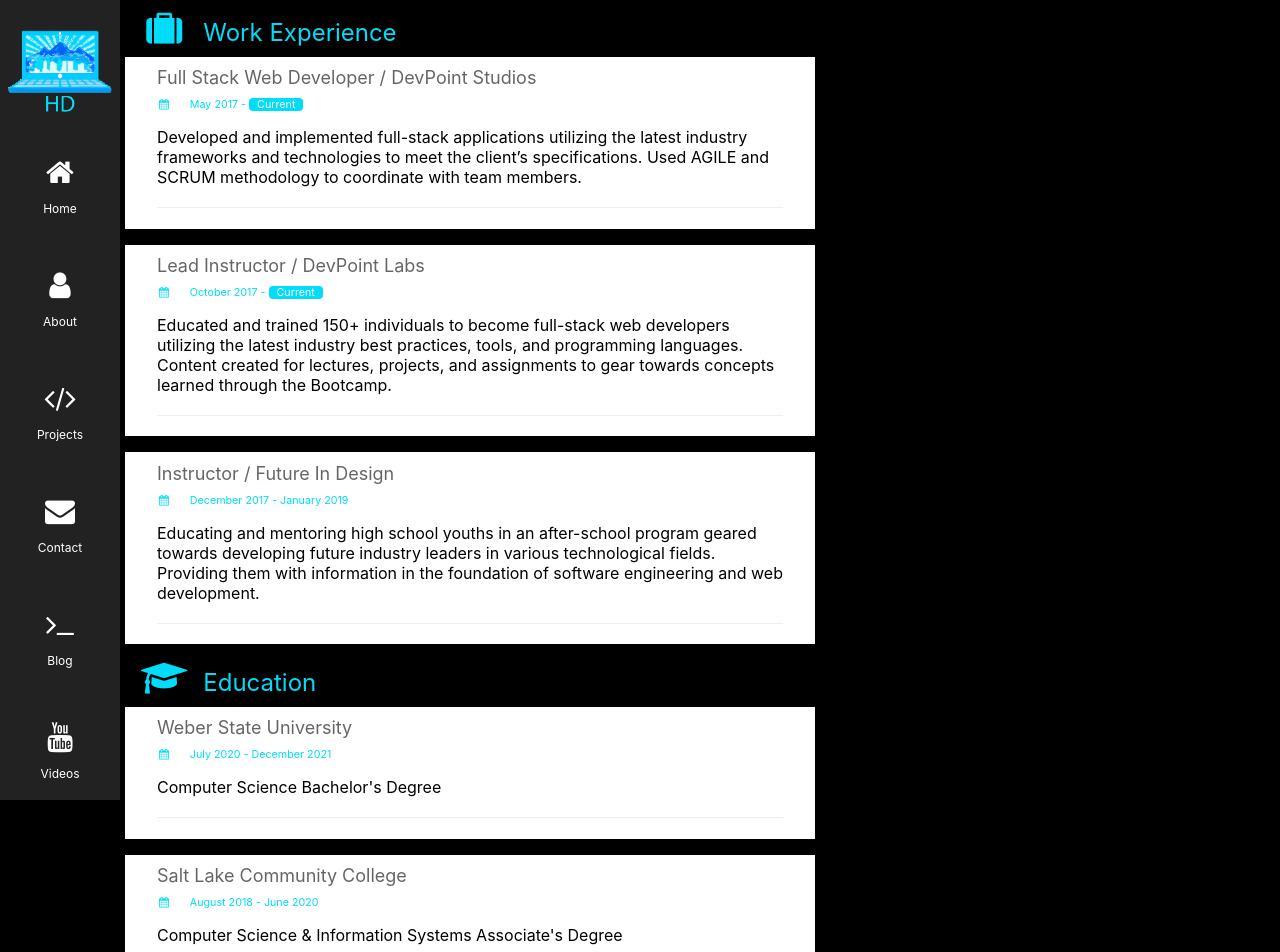
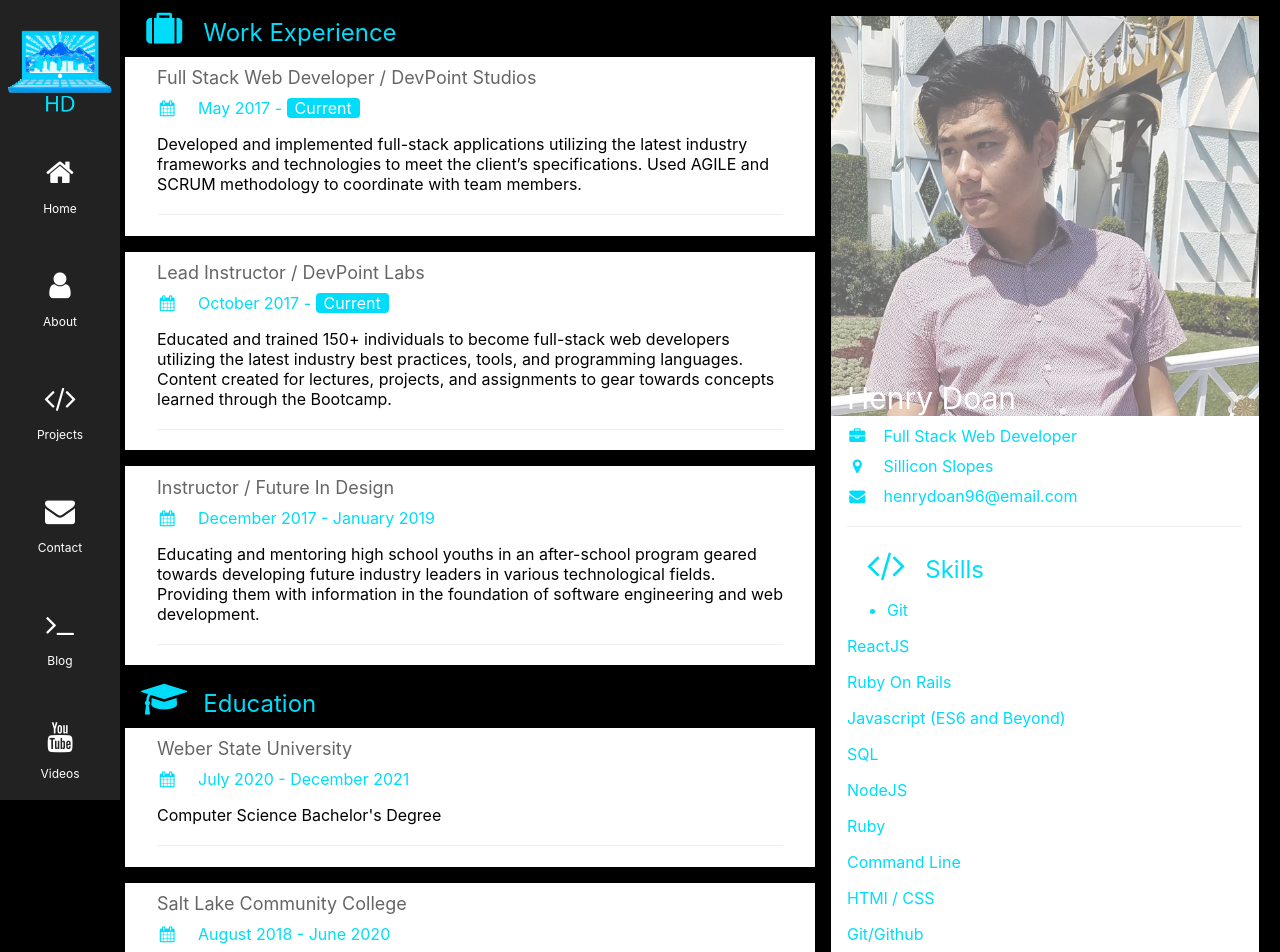
Before and after one commit to henry-doan/hd-site3.0, a React (Create React App) app: page /about in a window 1280 px wide. Shown: the top 952 px of the page. Built offline with nearby package versions, Linux system fonts and the light colour scheme.

Commit message:
skills content

```diff
--- a/src/components/about/About.js
+++ b/src/components/about/About.js
@@ -1,5 +1,6 @@
-import { AboutContainer, AboutLeft, AboutRight, AboutTitle, AboutMainIcon } from "../styled/aboutStyles";
+import { AboutContainer, AboutLeft, AboutRight, AboutTitle, AboutMainIcon, SkillsContainer, AvatarSec, AvatarImg, AvatarText, SkillsSec, DateSec, DateIcon, Line } from "../styled/aboutStyles";
 import ExpSection from './ExpSection';
+import Avatar from '../../images/hdAvatar.jpeg';
 
 const About = () => (
 	<>
@@ -57,7 +58,51 @@
 				/>
 			</AboutLeft>
 			<AboutRight>
-
+				<SkillsContainer>
+					<AvatarSec>
+						<AvatarImg src={Avatar} alt="avatar" />
+						<AvatarText>Henry Doan</AvatarText>
+					</AvatarSec>
+					<SkillsSec>
+						<DateSec>
+							<DateIcon className="fa fa-briefcase fa-fw"></DateIcon>
+							Full Stack Web Developer
+						</DateSec>
+						<DateSec>
+							<DateIcon className="fa fa-map-marker fa-fw"></DateIcon>
+							Sillicon Slopes
+						</DateSec>
+						<DateSec>
+							<DateIcon className="fa fa-envelope fa-fw"></DateIcon>
+							henrydoan96@email.com
+						</DateSec>
+						<Line></Line>
+						<AboutTitle>
+							<AboutMainIcon className="fa fa-code fa-fw"></AboutMainIcon>
+							Skills
+						</AboutTitle>
+						<ul>
+							<li>Git</li>
+						</ul>
+						<p>ReactJS</p>
+						<p>Ruby On Rails</p>
+						<p>Javascript (ES6 and Beyond)</p>
+						<p>SQL</p>
+						<p>NodeJS</p>
+						<p>Ruby</p>
+						<p>Command Line</p>
+						<p>HTMl / CSS</p>
+						<p>Git/Github</p>
+						<p>Heroku</p>
+						<p>Styled Components</p>
+						<p>PostgreSQL</p>
+						<p>React Router</p>
+						<p>Context API</p>
+						<p>.Net Core</p>
+						<p>Django</p>
+						<p>Python</p>
+					</SkillsSec>
+				</SkillsContainer>
 			</AboutRight>
 		</AboutContainer>
 	</>
--- a/src/components/styled/aboutStyles.js
+++ b/src/components/styled/aboutStyles.js
@@ -54,7 +54,7 @@
   font-size: 18px;
 `
 
-export const DateSec = styled.h6`
+export const DateSec = styled.h4`
   color: #00DCF9;
   font-weight: 400;
   margin: 10px 0;
@@ -83,3 +83,39 @@
   height: 0;
   overflow: visible;
 `
+
+export const SkillsContainer = styled.div`
+  color: #00DCF9;
+  background-color: #fff;
+  box-shadow: 0 4px 10px 0 rgb(0 0 0 / 20%), 0 4px 20px 0 rgb(0 0 0 / 19%);
+  margin: 16px;
+`
+
+export const AvatarSec = styled.div`
+  position: relative;
+  display: block;
+`
+
+export const AvatarImg = styled.img`
+  width: 100%;
+  object-fit: cover;
+  object-position: 100% 0;
+  height: 400px;
+  vertical-align: middle;
+  border-style: none;
+  filter: opacity(60%);
+`
+
+export const AvatarText = styled.div`
+  padding: 0.01em 16px;
+  position: absolute;
+  font-weight: 400;
+  font-size: 30px;
+  left: 0;
+  bottom: 0;
+  color: white;
+`
+
+export const SkillsSec = styled.div`
+  padding: 0.01em 16px;
+`
```
Also changed, not shown: src/images/hdAvatar.jpeg (added).
